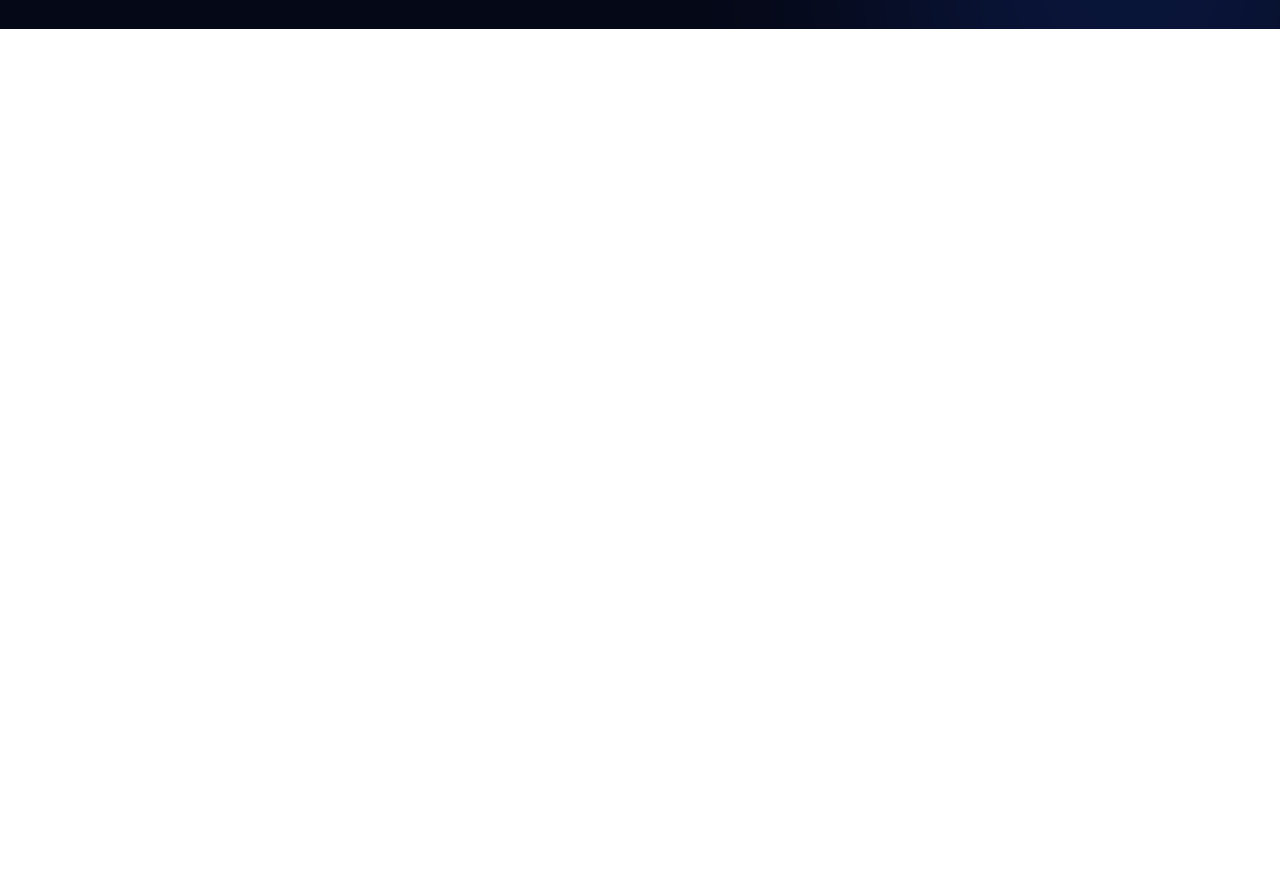
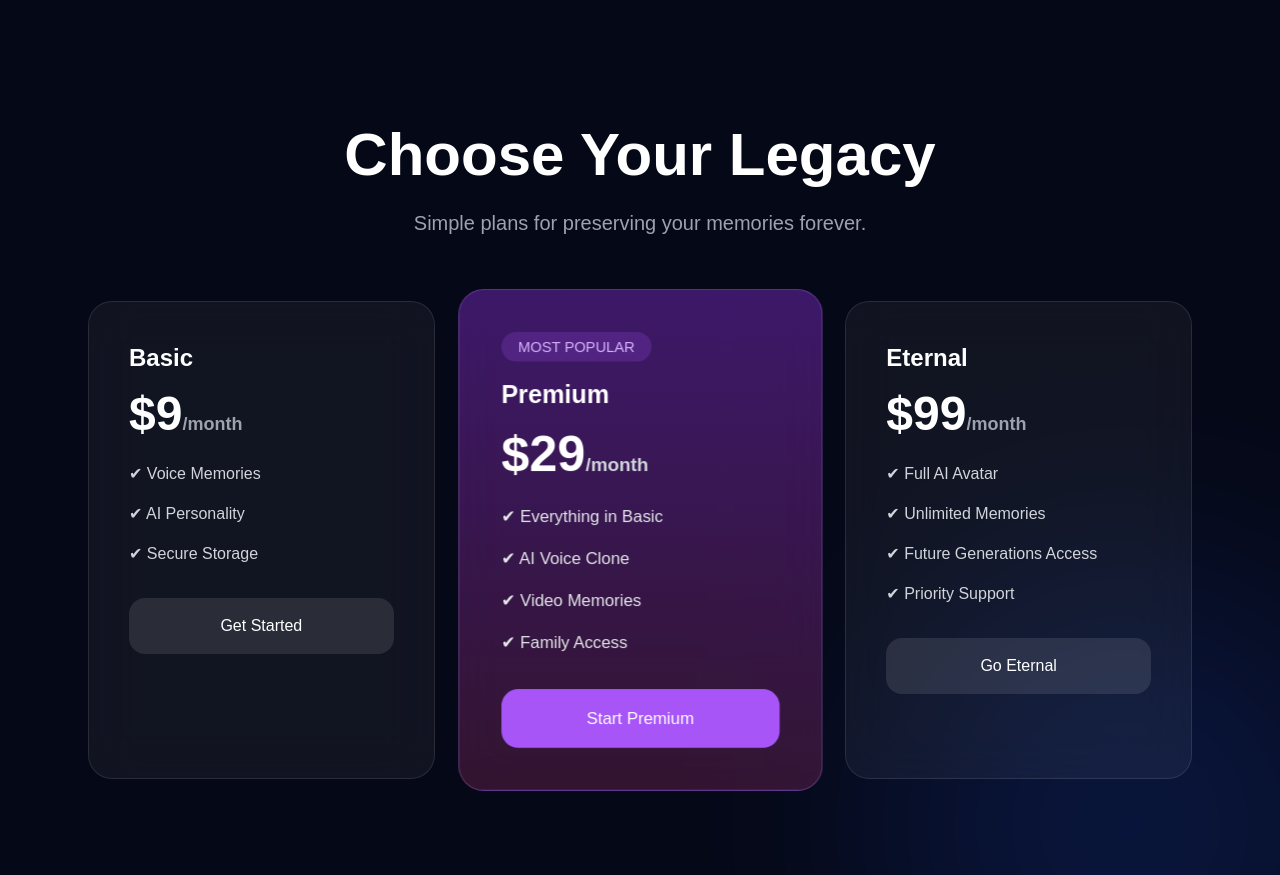
Before and after one commit to legacyaiapp1199-ship-it/legacyai, a React (Vite) app: page / in a window 1280 px wide. Shown: the part 1580-2455 px from the top of the page. Before the commit the page ends 1609 px from the top, so only its background shows below. Built offline with nearby package versions, Linux system fonts and the light colour scheme.

Commit message:
Update App.jsx

```diff
--- a/src/App.jsx
+++ b/src/App.jsx
@@ -145,6 +145,108 @@ export default function App() {
   </div>
 
 </section>
+      {/* Pricing */}
+<section className="max-w-6xl mx-auto px-6 py-24">
+
+  <div className="text-center mb-16">
+    <h2 className="text-5xl md:text-6xl font-bold mb-6">
+      Choose Your Legacy
+    </h2>
+
+    <p className="text-gray-400 text-xl max-w-2xl mx-auto">
+      Simple plans for preserving your memories forever.
+    </p>
+  </div>
+
+  <div className="grid md:grid-cols-3 gap-8">
+
+    {/* Basic */}
+    <div className="bg-white/5 border border-white/10 rounded-3xl p-10 backdrop-blur-xl">
+
+      <h3 className="text-2xl font-bold mb-4">
+        Basic
+      </h3>
+
+      <div className="text-5xl font-bold mb-6">
+        $9
+        <span className="text-lg text-gray-400">
+          /month
+        </span>
+      </div>
+
+      <ul className="space-y-4 text-gray-300 mb-8">
+        <li>✔ Voice Memories</li>
+        <li>✔ AI Personality</li>
+        <li>✔ Secure Storage</li>
+      </ul>
+
+      <button className="w-full py-4 rounded-2xl bg-white/10 hover:bg-white/20 transition">
+        Get Started
+      </button>
+
+    </div>
+
+    {/* Premium */}
+    <div className="bg-gradient-to-b from-purple-600/40 to-pink-500/20 border border-purple-400/30 rounded-3xl p-10 backdrop-blur-xl scale-105">
+
+      <div className="mb-4 inline-block px-4 py-1 rounded-full bg-purple-500/20 text-purple-300 text-sm">
+        MOST POPULAR
+      </div>
+
+      <h3 className="text-2xl font-bold mb-4">
+        Premium
+      </h3>
+
+      <div className="text-5xl font-bold mb-6">
+        $29
+        <span className="text-lg text-gray-300">
+          /month
+        </span>
+      </div>
+
+      <ul className="space-y-4 text-gray-200 mb-8">
+        <li>✔ Everything in Basic</li>
+        <li>✔ AI Voice Clone</li>
+        <li>✔ Video Memories</li>
+        <li>✔ Family Access</li>
+      </ul>
+
+      <button className="w-full py-4 rounded-2xl bg-purple-500 hover:bg-purple-400 transition">
+        Start Premium
+      </button>
+
+    </div>
+
+    {/* Eternal */}
+    <div className="bg-white/5 border border-white/10 rounded-3xl p-10 backdrop-blur-xl">
+
+      <h3 className="text-2xl font-bold mb-4">
+        Eternal
+      </h3>
+
+      <div className="text-5xl font-bold mb-6">
+        $99
+        <span className="text-lg text-gray-400">
+          /month
+        </span>
+      </div>
+
+      <ul className="space-y-4 text-gray-300 mb-8">
+        <li>✔ Full AI Avatar</li>
+        <li>✔ Unlimited Memories</li>
+        <li>✔ Future Generations Access</li>
+        <li>✔ Priority Support</li>
+      </ul>
+
+      <button className="w-full py-4 rounded-2xl bg-white/10 hover:bg-white/20 transition">
+        Go Eternal
+      </button>
+
+    </div>
+
+  </div>
+
+</section>
     </div>
   )
 }
```
